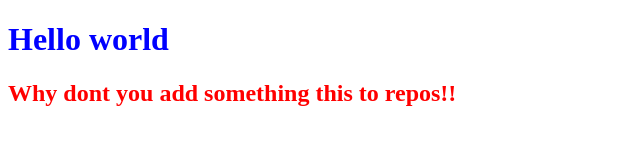
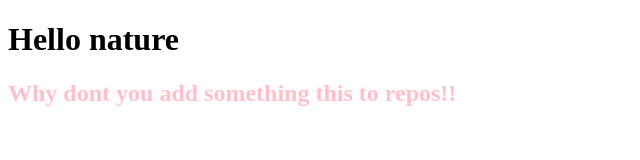
Before and after one commit to mayasingh2711/hello-World, a plain HTML site: page index.html in a window 1280 px wide. Shown: the whole page, without its empty margins (0-640 px from the left). Drawn offline with Linux system fonts and the light colour scheme.

Commit message:
Update index.html

```diff
--- a/index.html
+++ b/index.html
@@ -6,15 +6,15 @@
     <title>hello world</title>
     <style>
         h1{
-            color:blue;
+            color:Yello;
         }
         h2{
-        color:red
+        color:pink
         }
     </style>
 </head>
 <body>
-    <H1>Hello world</H1>
+    <H1>Hello nature</H1>
     <h2>Why dont you add something this to repos!!</h2>
 </body>
 </html>
```
